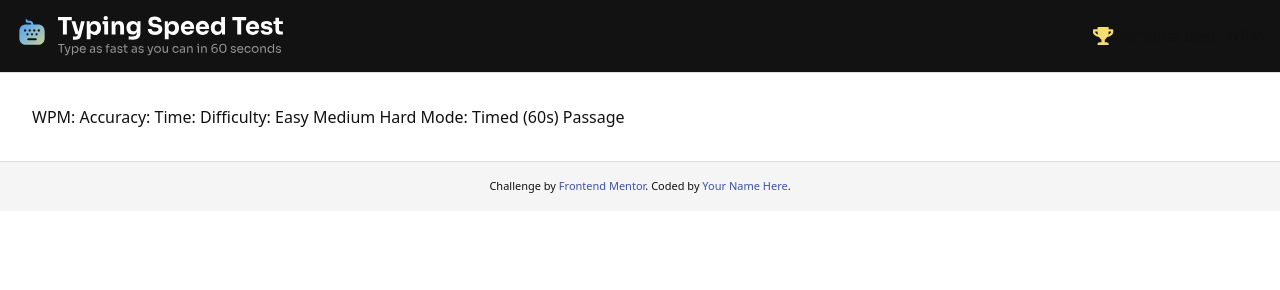
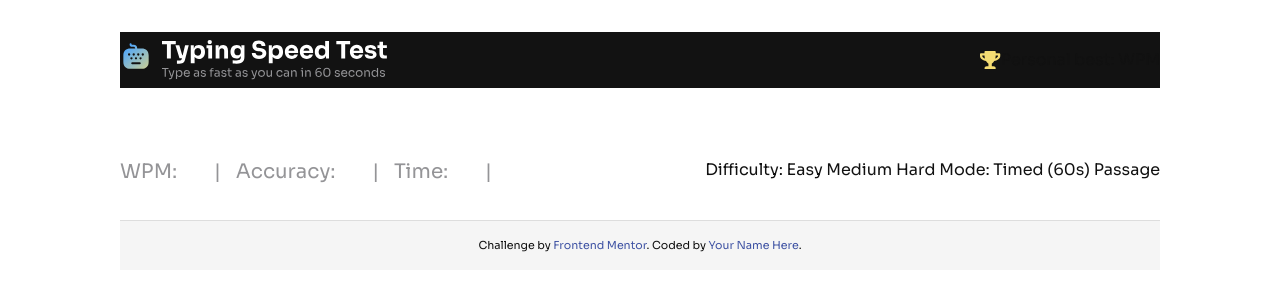
Before and after one commit to rjcrowderschaefer/FM-typing-speed-test, a plain HTML site: page index.html in a window 1280 px wide. Drawn offline with Linux system fonts and the light colour scheme.

Commit message:
update stats content styling

```diff
--- a/index.html
+++ b/index.html
@@ -6,6 +6,9 @@
 
   <link rel="icon" type="image/png" sizes="32x32" href="./assets/images/favicon-32x32.png">
   <link rel="stylesheet" href="style.css">
+  <link rel="preconnect" href="https://fonts.googleapis.com">
+  <link rel="preconnect" href="https://fonts.gstatic.com" crossorigin>
+  <link href="https://fonts.googleapis.com/css2?family=Sora:wght@100..800&display=swap" rel="stylesheet">
 
   <title>Frontend Mentor | Typing Speed Test</title>
 </head>
@@ -21,10 +24,20 @@
 </header>
 <main>
   <div class="stats-content">
-  WPM: <!-- WPM -->
-  Accuracy: <!-- Accuracy -->
-  Time: <!-- Time -->
-
+    <div class="stats-group-styling-1">
+    WPM: <div id="stats-results-styling-1">X</div><!-- WPM -->
+    <div id="stats-pipe">
+      |
+    </div>
+    Accuracy: <div id="stats-results-styling-1">X</div><!-- Accuracy -->
+    <div id="stats-pipe">
+      |
+    </div>
+    Time: <div id="stats-results-styling-1">X</div><!-- Time -->
+    <div id="stats-pipe">
+      |
+    </div>
+  </div>
   Difficulty:
   Easy
   Medium
--- a/style.css
+++ b/style.css
@@ -5,9 +5,9 @@
   box-sizing: border-box;
 }
 
-* {
+/* * {
   margin: 0;
-}
+} */
 
 html {
   -webkit-text-size-adjust: 100%;
@@ -62,11 +62,12 @@ button {
   --primary: #2563eb;
   --danger: #dc2626;
 
-  /* Typography */
-  --font-sans: system-ui, -apple-system, BlinkMacSystemFont, "Segoe UI", Roboto,
-    Helvetica, Arial, sans-serif;
-  --font-mono: ui-monospace, SFMono-Regular, Menlo, Monaco, Consolas,
-    "Liberation Mono", "Courier New", monospace;
+ /* Typography */
+--font-sans: "Sora", system-ui, -apple-system, BlinkMacSystemFont,
+  "Segoe UI", Roboto, Helvetica, Arial, sans-serif;
+
+--font-mono: ui-monospace, SFMono-Regular, Menlo, Monaco, Consolas,
+  "Liberation Mono", "Courier New", monospace;
 
   /* Sizing / spacing (4px scale) */
   --s-1: 4px;
@@ -425,9 +426,8 @@ tr:last-child td {
 
 header {
     grid-area: header;
-    padding: 1rem;
     background-color: #121212;
-    border-bottom: 1px solid #ddd;
+    margin: 32px 112px 64px 112px;
 }
 
 .header-content {
@@ -443,13 +443,35 @@ header {
 
 main {
     grid-area: main;
-    padding: 2rem;
     overflow-y: auto;
+    margin: 0 112px 0 112px;
 }
 
 .stats-content {
     display: flex;
     flex-direction: row;
+    justify-content: space-between;
+    align-items: center;
+    margin: 0 0 32px 0;
+}
+
+.stats-group-styling-1 {
+    font-weight: 400;
+    font-size: 20px;
+    color: #949497;
+}
+
+#stats-results-styling-1 {
+    display: inline;
+    font-size: 24px;
+    font-weight: 700;
+    color: #FFFFFF;
+}
+
+#stats-pipe {
+    display: inline;
+    margin-left: 10px;
+    margin-right: 10px;
 }
 
 .passage-overlay-content {
@@ -466,4 +488,5 @@ footer {
     background-color: #f5f5f5;
     border-top: 1px solid #ddd;
     text-align: center;
+    margin: 0 112px 0 112px;
 }
```
